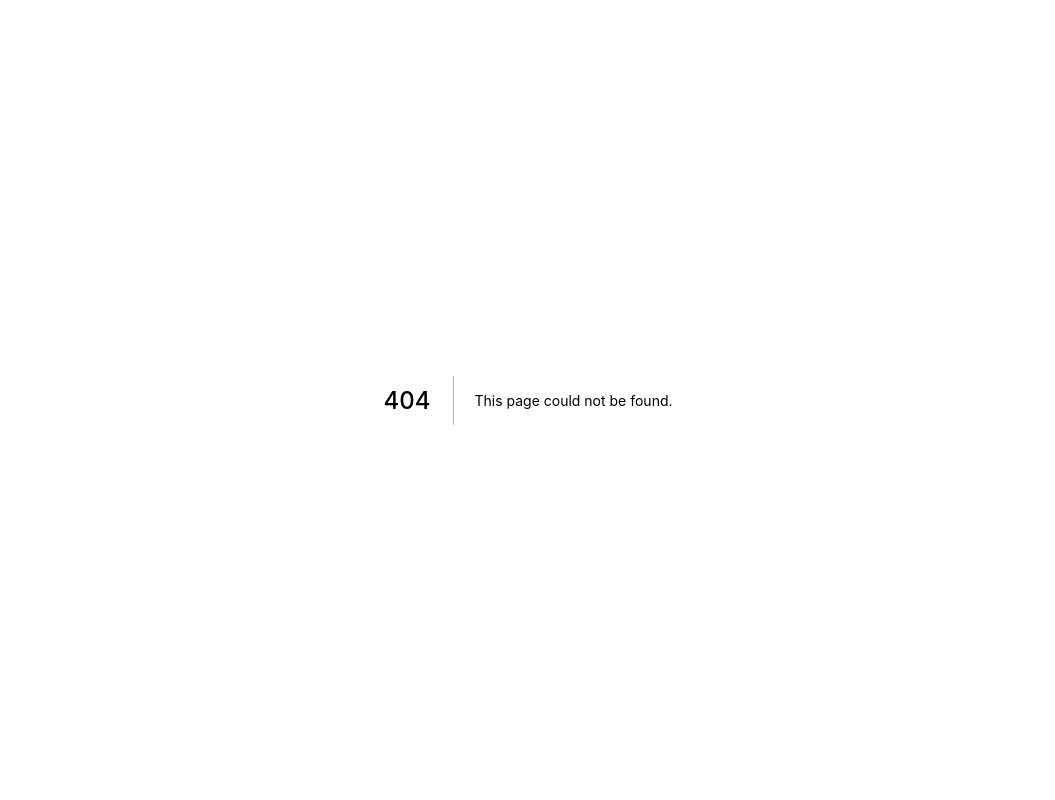
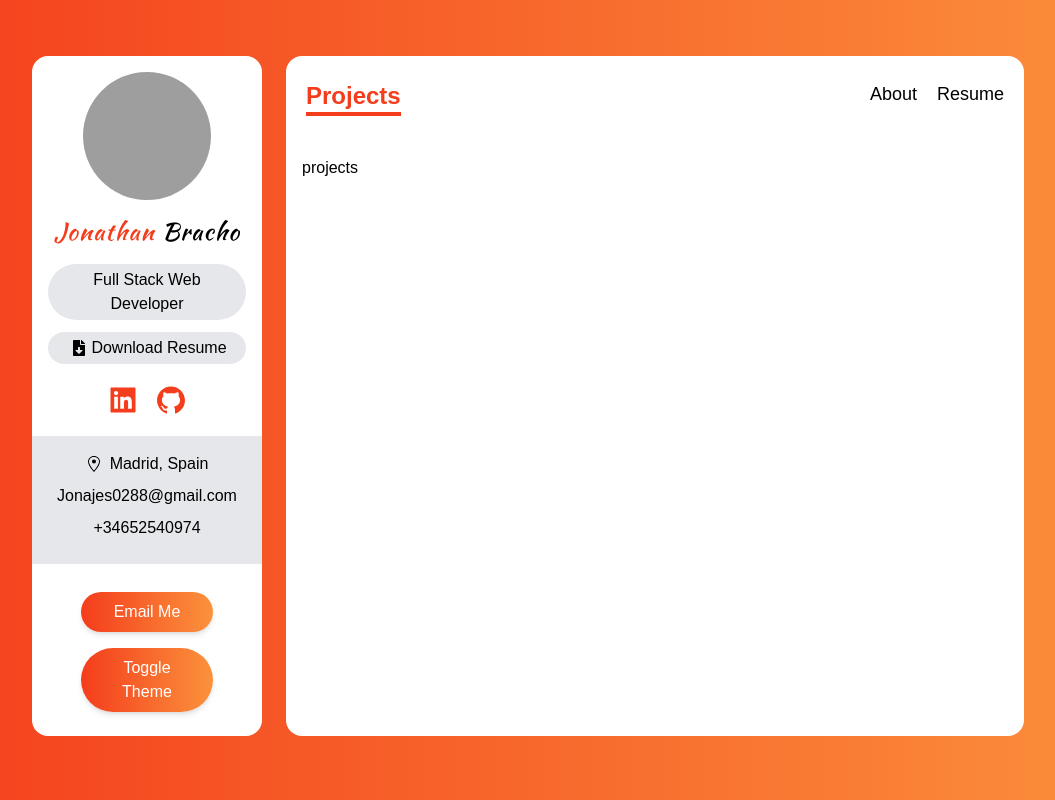
Before and after one commit to JonathanJB88/portfolio, a Next.js app: page /projects in a window 1280 px wide. Before the commit this address had no page. Shown: the whole page, without its empty margins (112-1167 px from the left). Built offline with nearby package versions, Linux system fonts and the light colour scheme; grey boxes are pictures that could not be loaded.

Commit message:
Building NavBar and SideBar

```diff
--- /dev/null
+++ b/components/NavBar.tsx
@@ -0,0 +1,44 @@
+import { useEffect, useState } from "react";
+import { useRouter } from "next/router";
+import NavItem from "./NavItem";
+
+const NavBar = () => {
+  const [activeItem, setActiveItem] = useState<string>("");
+  const { pathname } = useRouter();
+
+  useEffect(() => {
+    if (pathname === "/") setActiveItem("About");
+    if (pathname === "/projects") setActiveItem("Projects");
+    if (pathname === "/resume") setActiveItem("Resume");
+  }, []);
+
+  return (
+    <div className="flex justify-between px-5 py-3 my-3">
+      <span className="text-xl font-bold border-b-4 text-orange border-orange md:text-2xl">
+        {activeItem}
+      </span>
+      <div className="flex space-x-5 text-lg">
+        <NavItem
+          activeItem={activeItem}
+          setActiveItem={setActiveItem}
+          name="About"
+          route="/"
+        />
+        <NavItem
+          activeItem={activeItem}
+          setActiveItem={setActiveItem}
+          name="Projects"
+          route="/projects"
+        />
+        <NavItem
+          activeItem={activeItem}
+          setActiveItem={setActiveItem}
+          name="Resume"
+          route="/resume"
+        />
+      </div>
+    </div>
+  );
+};
+
+export default NavBar;
--- /dev/null
+++ b/components/NavItem.tsx
@@ -0,0 +1,21 @@
+import { FunctionComponent } from "react";
+import Link from "next/link";
+
+const NavItem: FunctionComponent<{
+  activeItem: string;
+  setActiveItem: Function;
+  name: string;
+  route: string;
+}> = ({ activeItem, setActiveItem, name, route }) => {
+  return activeItem !== name ? (
+    <Link href={route}>
+      <a>
+        <span onClick={() => setActiveItem(name)} className="hover:text-orange">
+          {name}
+        </span>
+      </a>
+    </Link>
+  ) : null;
+};
+
+export default NavItem;
--- /dev/null
+++ b/components/Sidebar.tsx
@@ -0,0 +1,60 @@
+import { AiFillGithub, AiFillLinkedin } from "react-icons/ai";
+import { GoLocation } from "react-icons/go";
+import { FaFileDownload } from "react-icons/fa";
+
+const Sidebar = () => {
+  const profPicUrl =
+    "https://drive.google.com/uc?id=1j-TrcWFOymG5R3vI3H1So13Tszm3-a50";
+  return (
+    <div>
+      <img
+        className="w-32 h-32 mx-auto rounded-full"
+        src={profPicUrl}
+        alt="Jonathan Profile Picture"
+      />
+      <h3 className="my-4 text-2xl font-medium tracking-wider font-kaushan">
+        <span className="text-orange">Jonathan </span>Bracho
+      </h3>
+      <p className="px-2 py-1 my-3 bg-gray-200 rounded-full">
+        Full Stack Web Developer
+      </p>
+      <a
+        className="flex items-center justify-center px-2 py-1 my-3 bg-gray-200 rounded-full"
+        href=""
+        download="name"
+      >
+        <FaFileDownload className="w-4 h-4 mx-1" /> Download Resume
+      </a>
+      <div className="flex justify-center w-9/12 mx-auto my-5 text-orange md:w-full">
+        <a href="https://www.linkedin.com/in/jonathanbracho/" target="_blank">
+          <AiFillLinkedin className="w-8 h-8 mx-2 cursor-pointer" />
+        </a>
+        <a href="https://github.com/JonathanJB88" target="_blank">
+          <AiFillGithub className="w-8 h-8 mx-2 cursor-pointer" />
+        </a>
+      </div>
+      <div
+        className="py-4 my-5 bg-gray-200"
+        style={{ marginLeft: "-1rem", marginRight: "-1rem" }}
+      >
+        <div className="flex items-center justify-center space-x-2">
+          <GoLocation />
+          <span>Madrid, Spain</span>
+        </div>
+        <p className="my-2">Jonajes0288@gmail.com</p>
+        <p className="my-2">+34652540974</p>
+      </div>
+      <button
+        className="w-8/12 px-5 py-2 my-2 text-white rounded-full shadow-md bg-gradient-to-r from-orange to-orange-400 focus:outline-none"
+        onClick={() => window.open("mailto:Jonajes0288@gmail.com")}
+      >
+        Email Me
+      </button>
+      <button className="w-8/12 px-5 py-2 my-2 text-white rounded-full shadow-md bg-gradient-to-r from-orange to-orange-400 focus:outline-none">
+        Toggle Theme
+      </button>
+    </div>
+  );
+};
+
+export default Sidebar;
--- a/package.json
+++ b/package.json
@@ -11,7 +11,8 @@
   "dependencies": {
     "next": "12.3.1",
     "react": "18.2.0",
-    "react-dom": "18.2.0"
+    "react-dom": "18.2.0",
+    "react-icons": "^4.6.0"
   },
   "devDependencies": {
     "@types/node": "18.11.0",
--- a/pages/_app.tsx
+++ b/pages/_app.tsx
@@ -1,8 +1,20 @@
 import type { AppProps } from "next/app";
+import NavBar from "../components/NavBar";
+import Sidebar from "../components/Sidebar";
 import "../styles/globals.css";
 
 function MyApp({ Component, pageProps }: AppProps) {
-  return <Component {...pageProps} />;
+  return (
+    <div className="grid grid-cols-12 gap-6 px-5 py-14 lg:px-36 sm:px-24 md:px-28">
+      <div className="col-span-12 p-4 text-center bg-white lg:col-span-3 rounded-2xl">
+        <Sidebar />
+      </div>
+      <div className="flex flex-col col-span-12 bg-white lg:col-span-9 rounded-2xl">
+        <NavBar />
+        <Component {...pageProps} />
+      </div>
+    </div>
+  );
 }
 
 export default MyApp;
--- /dev/null
+++ b/pages/_document.tsx
@@ -0,0 +1,23 @@
+import Document, { Html, Head, Main, NextScript } from "next/document";
+
+class MyDocument extends Document {
+  render() {
+    return (
+      <Html lang="en">
+        <Head>
+          <link rel="preconnect" href="https://fonts.gstatic.com" />
+          <link
+            href="https://fonts.googleapis.com/css2?family=Kaushan+Script&display=swap"
+            rel="stylesheet"
+          />
+        </Head>
+        <body className="bg-gradient-to-r from-orange to-orange-400">
+          <Main />
+          <NextScript />
+        </body>
+      </Html>
+    );
+  }
+}
+
+export default MyDocument;
--- /dev/null
+++ b/pages/projects.tsx
@@ -0,0 +1,5 @@
+const Projects = () => {
+  return <div className="p-4">projects</div>;
+};
+
+export default Projects;
--- /dev/null
+++ b/pages/resume.tsx
@@ -0,0 +1,5 @@
+const Resume = () => {
+  return <div className="p-4">resume</div>;
+};
+
+export default Resume;
--- a/tailwind.config.js
+++ b/tailwind.config.js
@@ -5,7 +5,17 @@ module.exports = {
     "./components/**/*.{js,ts,jsx,tsx}",
   ],
   theme: {
-    extend: {},
+    fontFamily: {
+      sans: ["ui-sans-serif", "system-ui"],
+      kaushan: ["Kaushan Script"],
+    },
+    extend: {
+      colors: {
+        orange: {
+          DEFAULT: "#F43D1C",
+        },
+      },
+    },
+    plugins: [],
   },
-  plugins: [],
 };
```
Also changed, not shown: 1 other file (tests, documents, lock files or other folders).
